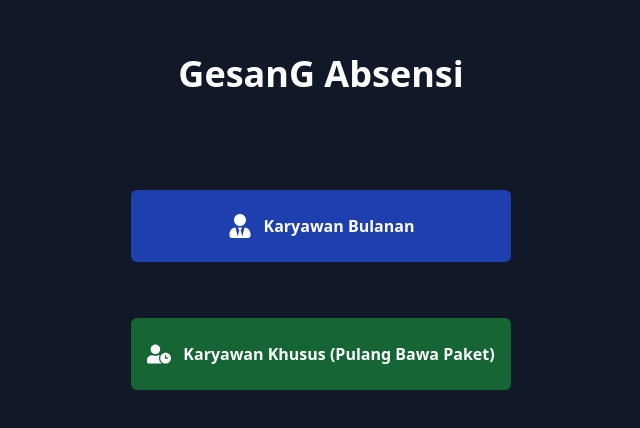
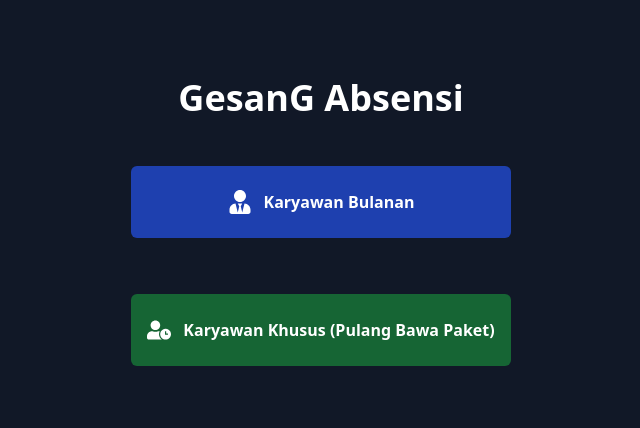
Before and after one commit to abiyyuraihan/absensi-gesang, a React (Create React App) app: page / in a window 1280 px wide. Shown: the part 178-606 px from the top of the page, without its empty margins (319-959 px from the left). Built offline with nearby package versions, Linux system fonts and the light colour scheme.

Commit message:
newest setting

```diff
--- a/src/components/Home.jsx
+++ b/src/components/Home.jsx
@@ -5,7 +5,7 @@ import { FaUserTie, FaUserClock } from "react-icons/fa";
 const Home = () => {
   return (
     <div className="min-h-screen bg-gray-900 flex flex-col items-center justify-center text-white">
-      <h1 className="text-4xl font-bold mb-24">GesanG Absensi</h1>
+      <h1 className="text-4xl font-bold mb-12">GesanG Absensi</h1>
       <div className="space-y-4">
         {/* Page 1: Karyawan Bulanan */}
         <Link
```
